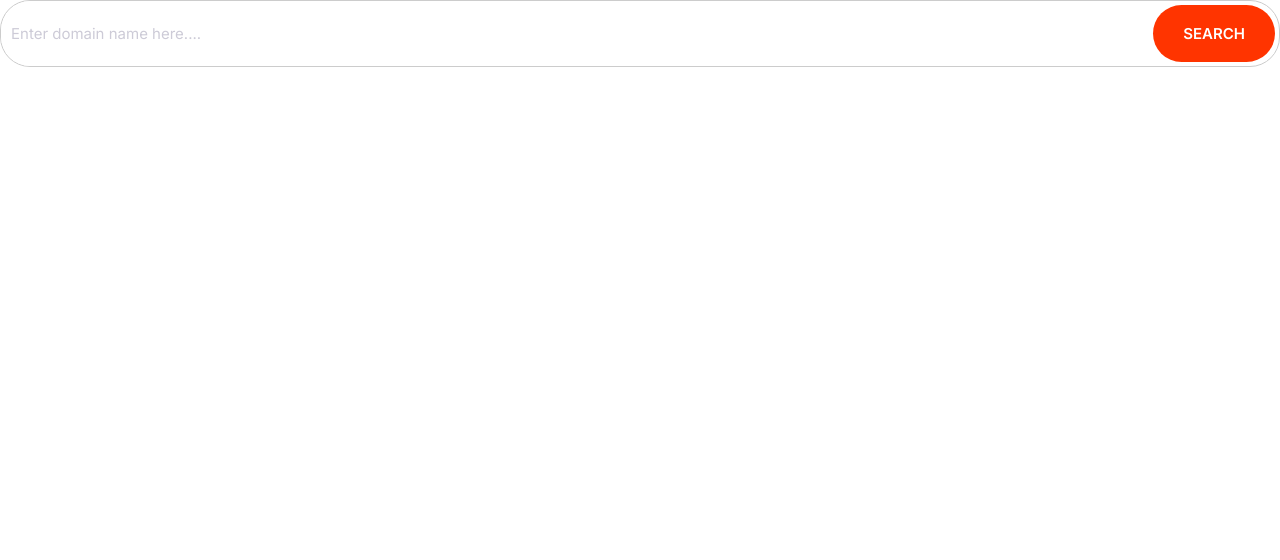
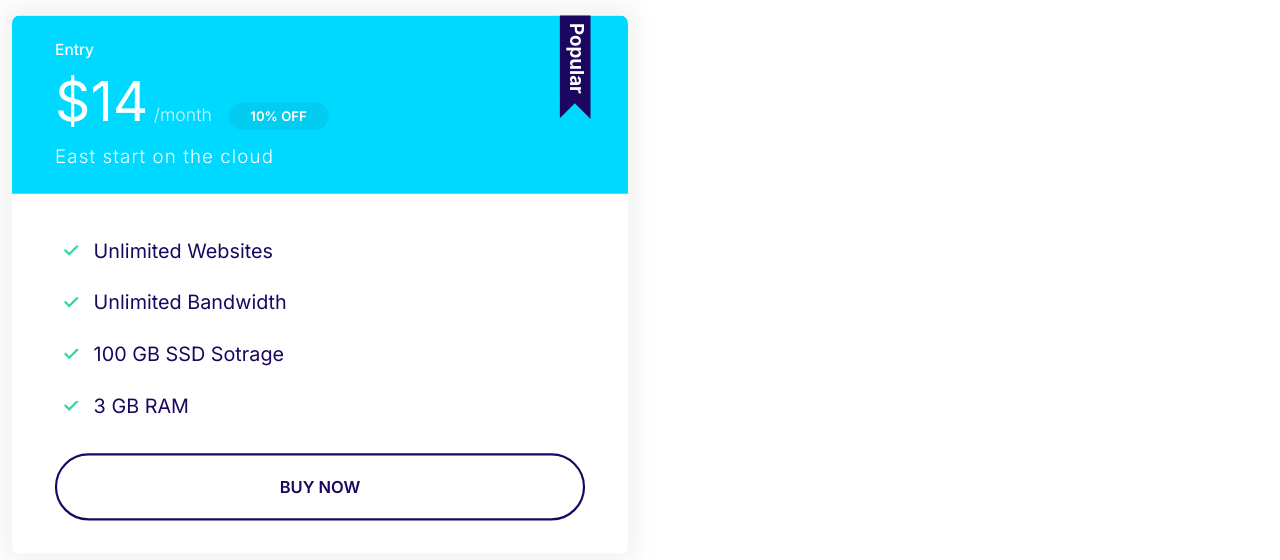
Before and after one commit to AsishPandey12/Cloud-Hub, a plain HTML site: page index.html in a window 1280 px wide. Drawn offline with Linux system fonts and the light colour scheme.

Commit message:
Build card and plan component.

```diff
--- a/css/style.css
+++ b/css/style.css
@@ -275,3 +275,108 @@
     font-size: 1.5rem;
   }
 }
+
+/* Cards */
+
+.card {
+  border-radius: 7px;
+  box-shadow: 0 0 20px 10px #f3f3f3;
+  overflow: hidden;
+}
+
+.card__header,
+.card__body {
+  padding: 2rem 7%;
+}
+
+.card--primary .card__header {
+  background: var(--color-primary);
+  color: #fff;
+}
+
+.card--secondary .card__header {
+  background: var(--color-secondary);
+  color: #fff;
+}
+
+.card--primary .badge--primary {
+  background: #126de4;
+}
+
+.card--secondary .badge--secondary {
+  background: #02cdf1;
+}
+
+/* Plans */
+
+.plan {
+  transition: transform 0.2s ease-out;
+}
+
+.plan__name {
+  color: #fff;
+  margin: 0;
+  font-weight: 500;
+  font-size: 2.4rem;
+}
+
+.plan__price {
+  font-size: 5rem;
+}
+
+.plan__billing-cycle {
+  font-size: 2rem;
+  font-weight: 300;
+  opacity: 0.8;
+  margin-right: 1rem;
+}
+
+.plan__description {
+  font-size: 2rem;
+  font-weight: 300;
+  letter-spacing: 1px;
+  display: block;
+}
+
+.plan .list__item {
+  margin-bottom: 2rem;
+}
+
+.plan--popular .card__header {
+  position: relative;
+}
+
+.plan--popular .card__header::before {
+  content: url(../images/popular.svg);
+  width: 40px;
+  display: inline-block;
+  position: absolute;
+  top: -6px;
+  right: 5%;
+}
+
+.plan:hover {
+  transform: scale(1.05);
+}
+
+.plan--popular:hover {
+  transform: scale(1.15);
+}
+
+@media screen and (min-width: 1024px) {
+  .plan--popular {
+    transform: scale(1.1);
+  }
+  .plan__name {
+    font-size: 1.4rem;
+  }
+  .plan__price {
+    font-size: 5rem;
+  }
+  .plan__billing-cycle {
+    font-size: 1.6rem;
+  }
+  .plan__description {
+    font-size: 1.7rem;
+  }
+}
--- a/index.html
+++ b/index.html
@@ -14,13 +14,27 @@
     <title>Document</title>
   </head>
   <body>
-    <div class="input-group">
-      <input
-        type="text"
-        class="input"
-        placeholder="Enter domain name here...."
-      />
-      <button class="btn btn--accent">Search</button>
+    <div style="width: 50%; padding: 4rem">
+      <div class="plan plan--popular">
+        <div class="card card--secondary">
+          <header class="card__header">
+            <h3 class="plan__name">Entry</h3>
+            <span class="plan__price">$14</span>
+            <span class="plan__billing-cycle">/month</span>
+            <span class="badge badge--secondary badge--small">10% OFF</span>
+            <span class="plan__description">East start on the cloud</span>
+          </header>
+          <div class="card__body">
+            <ul class="list list--tick">
+              <li class="list__item">Unlimited Websites</li>
+              <li class="list__item">Unlimited Bandwidth</li>
+              <li class="list__item">100 GB SSD Sotrage</li>
+              <li class="list__item">3 GB RAM</li>
+            </ul>
+            <button class="btn btn--outline btn--block">Buy Now</button>
+          </div>
+        </div>
+      </div>
     </div>
   </body>
 </html>
```
Also changed, not shown: components/cards.html (added, +8 -0 lines), components/plans.html (added, +20 -0 lines), images/popular.svg (added).
